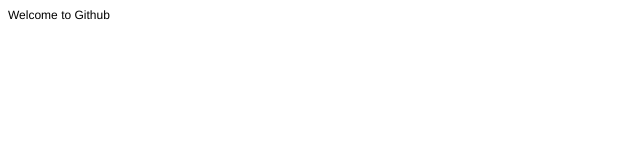
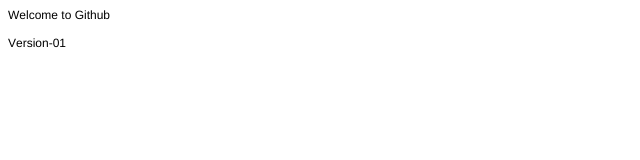
Before and after one commit to ytechnologies2019/github-tutorial, a plain HTML site: page index.html in a window 1280 px wide. Shown: the full height of the page, 0-640 px from the left. Drawn offline with Linux system fonts and the light colour scheme.

Commit message:
Version-01

```diff
--- a/index.html
+++ b/index.html
@@ -7,10 +7,14 @@
   <meta name="Generator" content="Cocoa HTML Writer">
   <meta name="CocoaVersion" content="2575.2">
   <style type="text/css">
-    p.p1 {margin: 0.0px 0.0px 0.0px 0.0px; font: 12.0px Helvetica}
+    p.p1 {margin: 0.0px 0.0px 0.0px 0.0px; font: 12.0px Helvetica; -webkit-text-stroke: #000000}
+    p.p2 {margin: 0.0px 0.0px 0.0px 0.0px; font: 12.0px Helvetica; -webkit-text-stroke: #000000; min-height: 14.0px}
+    span.s1 {font-kerning: none}
   </style>
 </head>
 <body>
-<p class="p1">Welcome to Github</p>
+<p class="p1"><span class="s1">Welcome to Github</span></p>
+<p class="p2"><span class="s1"></span><br></p>
+<p class="p1"><span class="s1">Version-01</span></p>
 </body>
 </html>
```
